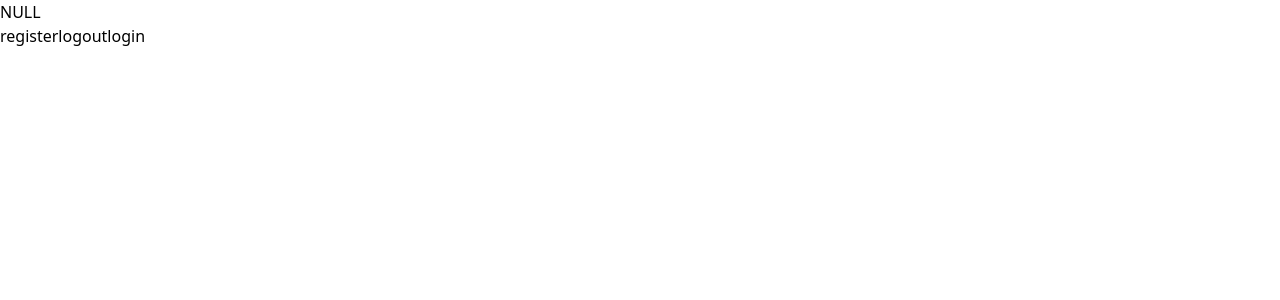
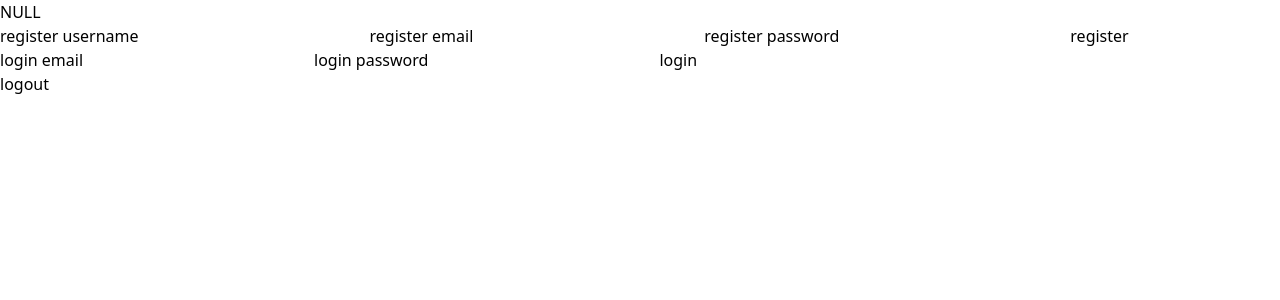
Before and after one commit to rickyxyz/circle-circle, a React (Vite) app: page / in a window 1280 px wide. Shown: the top 300 px of the page. Built offline with nearby package versions, Linux system fonts and the light colour scheme; no server answers.

Commit message:
feat: add basic auth form

```diff
--- a/src/App.tsx
+++ b/src/App.tsx
@@ -1,41 +1,87 @@
 /* eslint-disable no-console */
+import { FormEvent } from 'react';
 import { AuthProvider } from './context/AuthProvider';
 import useAuth from './hook/useAuth';
-
-const testUser = {
-  username: `username`,
-  email: `email@email.com`,
-  password: 'password123',
-};
 
 function Username() {
   const { user } = useAuth();
   return <h1>{user?.username ?? 'NULL'}</h1>;
 }
 
-function Buttons() {
-  const { register, login, logout } = useAuth();
-
-  function handleRegister() {
-    register(testUser.username, testUser.email, testUser.password).catch((e) =>
-      console.log(e)
-    );
-  }
-
-  function handleLogin() {
-    login(testUser.email, testUser.password).catch((e) => console.log(e));
-  }
+function LogoutButton() {
+  const { logout } = useAuth();
 
   function handleLogout() {
     logout();
   }
 
+  return <button onClick={handleLogout}>logout</button>;
+}
+
+function RegisterForm() {
+  const { register } = useAuth();
+
+  function handleRegister(e: FormEvent<HTMLFormElement>) {
+    e.preventDefault();
+    const username = (e.target as HTMLFormElement).elements.namedItem(
+      'username'
+    ) as HTMLInputElement;
+    const email = (e.target as HTMLFormElement).elements.namedItem(
+      'email'
+    ) as HTMLInputElement;
+    const password = (e.target as HTMLFormElement).elements.namedItem(
+      'password'
+    ) as HTMLInputElement;
+    register(username.value, email.value, password.value).catch((e) =>
+      console.log(e)
+    );
+  }
+
   return (
-    <div>
-      <button onClick={handleRegister}>register</button>
-      <button onClick={handleLogout}>logout</button>
-      <button onClick={handleLogin}>login</button>
-    </div>
+    <form onSubmit={handleRegister}>
+      <label htmlFor="register username">
+        register username
+        <input type="text" name="username" id="register username" />
+      </label>
+      <label htmlFor="register email">
+        register email
+        <input type="text" name="email" id="register email" />
+      </label>
+      <label htmlFor="register password">
+        register password
+        <input type="text" name="password" id="register password" />
+      </label>
+      <button type="submit">register</button>
+    </form>
+  );
+}
+
+function LoginForm() {
+  const { login } = useAuth();
+
+  function handleLogin(e: FormEvent<HTMLFormElement>) {
+    e.preventDefault();
+    const email = (e.target as HTMLFormElement).elements.namedItem(
+      'email'
+    ) as HTMLInputElement;
+    const password = (e.target as HTMLFormElement).elements.namedItem(
+      'password'
+    ) as HTMLInputElement;
+    login(email.value, password.value).catch((e) => console.log(e));
+  }
+
+  return (
+    <form onSubmit={handleLogin}>
+      <label htmlFor="login email">
+        login email
+        <input type="text" name="email" id="login email" />
+      </label>
+      <label htmlFor="login password">
+        login password
+        <input type="text" name="password" id="login password" />
+      </label>
+      <button type="submit">login</button>
+    </form>
   );
 }
 
@@ -43,7 +89,9 @@ function App() {
   return (
     <AuthProvider>
       <Username />
-      <Buttons />
+      <RegisterForm />
+      <LoginForm />
+      <LogoutButton />
     </AuthProvider>
   );
 }
```
Also changed, not shown: 1 other file (tests, documents, lock files or other folders).
